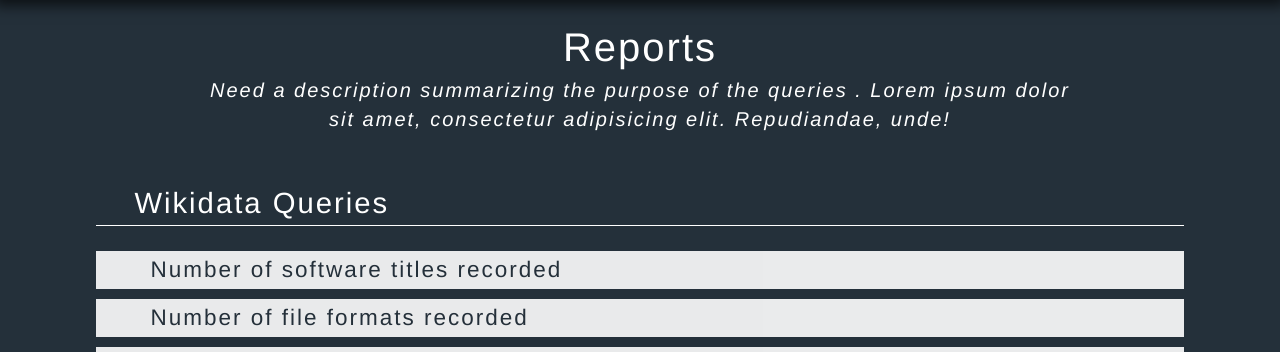
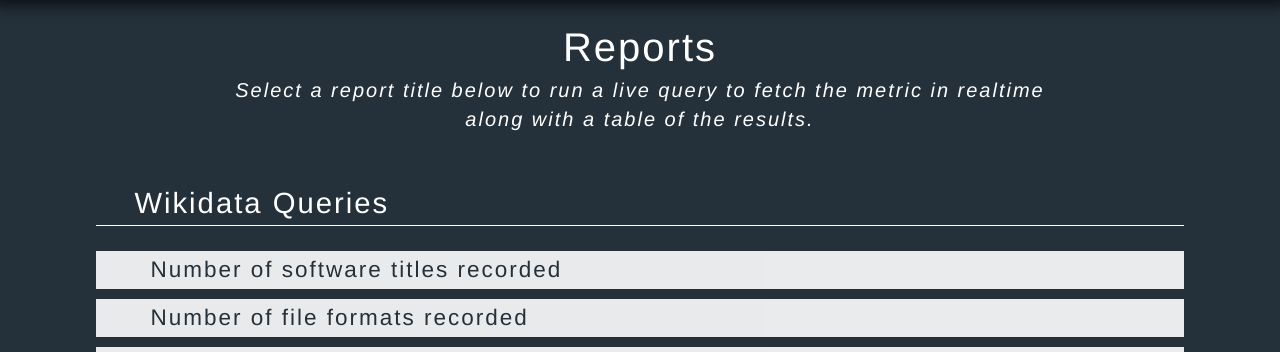
Before and after one commit to WikiDP/wikidp-portal, a Flask app: page /reports in a window 1280 px wide. Shown: the part 51-403 px from the top of the page. Run offline with Flask 2, Linux system fonts and the light colour scheme; parts of the project's set-up code (start-up, migrations or seed data) failed here and were passed over; some libraries are stand-ins or nearby versions.

Commit message:
FEAT: replacing lorem text in reports page description

```diff
--- a/wikidp/templates/reports.html
+++ b/wikidp/templates/reports.html
@@ -5,8 +5,9 @@
   <div id="header-text" class="center">
     <span id="preview-item-name" class="reports-header">Reports</span>
     <br>
-    <span id="preview-item-description" class="text-medium">Need a description summarizing the purpose of the queries
-    . Lorem ipsum dolor sit amet, consectetur adipisicing elit. Repudiandae, unde!</span>
+    <span id="preview-item-description" class="text-medium">
+      Select a report title below to run a live query to fetch the metric in realtime along with a table of the results.
+    </span>
   </div>
   <div class="reports-section" id="queries">
     <div class="reports-section-header">
```
